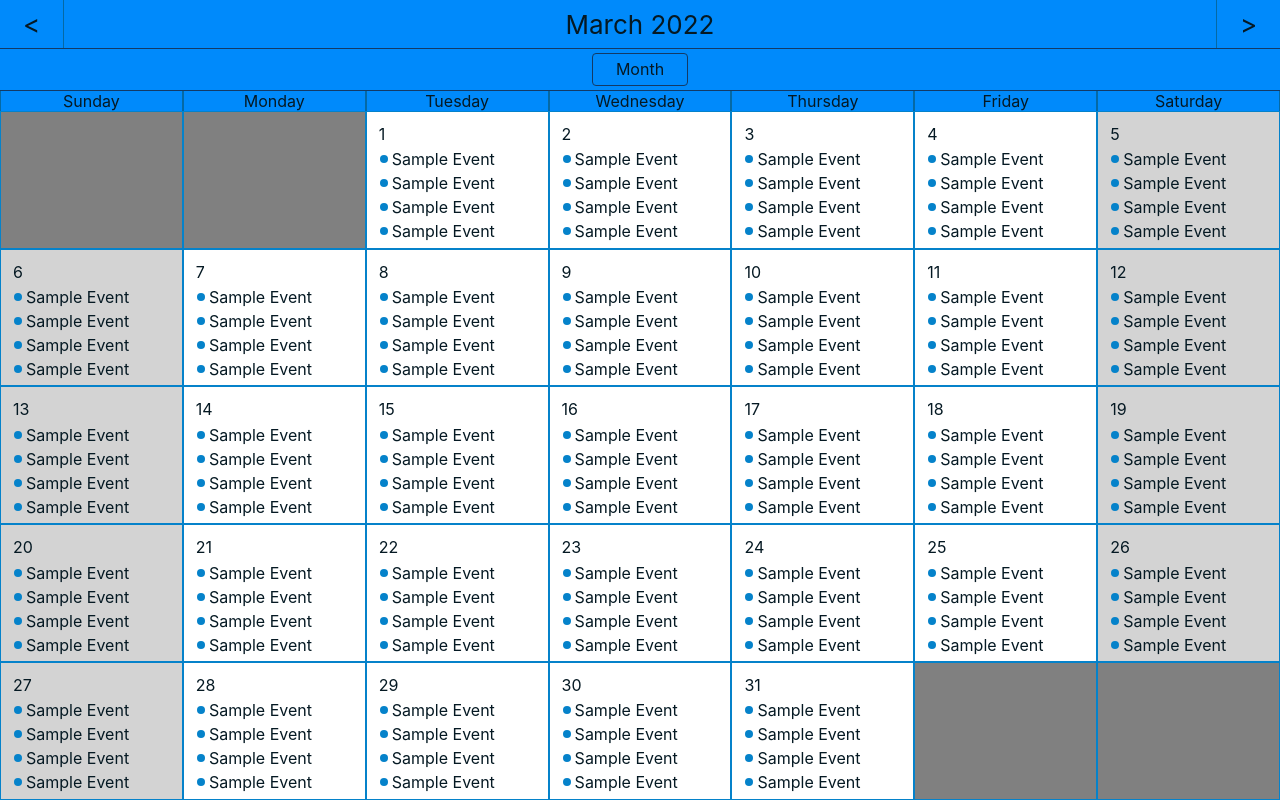
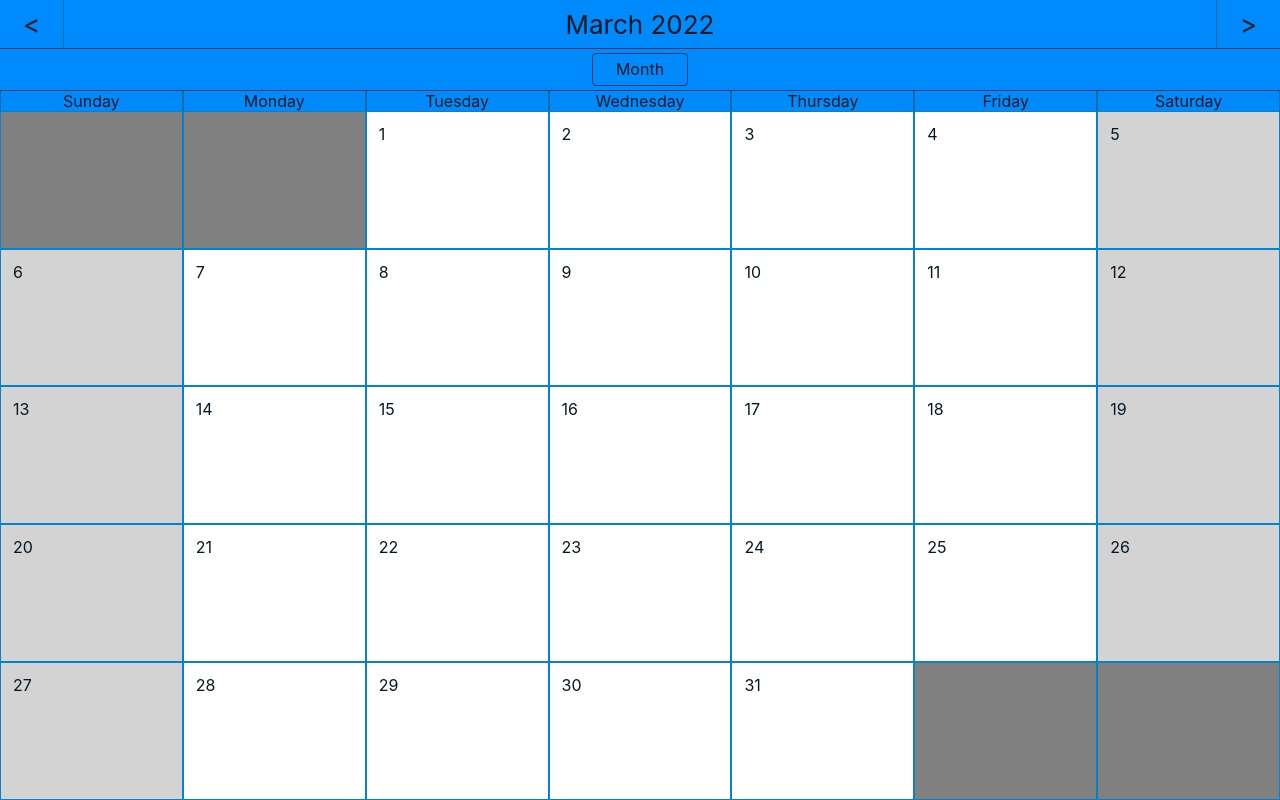
Before and after one commit to malee31/React-Calendar, a React (Create React App) app: page / in a window 1280 px wide. Built offline with nearby package versions, Linux system fonts and the light colour scheme.

Commit message:
Now able to load events per month from localStorage

```diff
--- a/src/Components/CalendarCells.js
+++ b/src/Components/CalendarCells.js
@@ -28,10 +28,9 @@ function CalendarCellLayer(props) {
 /**
  * Used to display and contain the contents of a single day on the Calendar
  * @param {boolean} [props.collapse = false] Whether to collapse and hide the cell horizontally
- * @param {boolean} [props.isWeekend = false] Whether the current cell contains a weekend day
  * @param {boolean} [props.focusedDayOfWeek = false] Whether the current cell contains a day that has the same day of the week as the focus
  * @param {boolean} [props.focused = false] Whether the current cell IS the focus
- * @param {number} props.dayNum The day of the month to display in the corner
+ * @param {DayData} props.dayData Data about the day this cell contains
  * @return {JSX.Element} A single cell on the calendar
  * @constructor
  */
@@ -39,13 +38,13 @@ function CalendarCell(props) {
 	const additionalClasses = [
 		"calendar-cell",
 		props.collapse ? "flex-collapse" : "flex-collapsible",
-		props.isWeekend && "weekend",
+		props.dayData.isWeekend && "weekend",
 		props.focusedDayOfWeek && "focused-day-of-week",
 		props.focused && "focused-day"
 	].filter(val => Boolean(val));
 
 	const focusCell = () => {
-		Dispatcher.FocusDay(props.dayNum);
+		Dispatcher.FocusDay(props.dayData.day);
 
 		if(rState().zoom === "WEEK") {
 			Dispatcher.Zoom("DAY");
@@ -58,11 +57,11 @@ function CalendarCell(props) {
 			onClick={focusCell}
 		>
 			<CalendarCellLayer className="calendar-event-layer">
-				<div className="calendar-cell-number">{props.dayNum}</div>
+				<div className="calendar-cell-number">{props.dayData.day}</div>
 				<div className="calendar-event-container">
-					{Array(15).fill(0).map(() => (
-						<div className="calendar-event-entry">
-							Sample Event
+					{props.dayData.events.map(eventData => (
+						<div className="calendar-event-entry" key={eventData.title}>
+							{eventData.title} - ${eventData.description}
 						</div>
 					))}
 				</div>
--- a/src/Components/CalendarRow.js
+++ b/src/Components/CalendarRow.js
@@ -36,7 +36,7 @@ export default function CalendarRow(props) {
 					if(dayData === null) {
 						return <DisabledCalendarCell collapse={Boolean(props.dayCollapse) && props.dayCollapse.dayNumber !== index} key={`Disabled-${index}`}/>;
 					} else {
-						return <CalendarCell focused={focusedDay === dayData} focusedDayOfWeek={focusedDay.dayOfWeek === dayData.dayOfWeek} collapse={Boolean(props.dayCollapse) && props.dayCollapse.dayNumber !== index} dayNum={dayData.day} isWeekend={dayData.isWeekend} key={`Day-${dayData.day}`}/>;
+						return <CalendarCell focused={focusedDay === dayData} focusedDayOfWeek={focusedDay.dayOfWeek === dayData.dayOfWeek} collapse={Boolean(props.dayCollapse) && props.dayCollapse.dayNumber !== index} dayData={dayData} key={`Day-${dayData.day}`}/>;
 					}
 				})
 			}
--- a/src/scripts/dateData.js
+++ b/src/scripts/dateData.js
@@ -1,3 +1,5 @@
+import { getMonthEvents } from "./eventStorage";
+
 /**
  * @typedef {Object} MonthData
  * @property {MonthData} [previous] MonthData of the previous month (without previous or next property)
@@ -21,6 +23,7 @@
  * @property {number} dayNumber Day of week. Starts with 0 as Sunday
  * @property {number} dayOfWeek Day of the week. Starts with 0 as Sunday and ends with 6 as Saturday
  * @property {boolean} isWeekend Whether the day of the week is Sunday or Saturday. Made for convenience
+ * @property {EventData} events All events on the given day
  */
 
 /**
@@ -31,6 +34,7 @@
  * @returns {MonthData} Returns MonthData object with a previous and next field
  */
 function getMonthData(year, month, includeSurrounding = false) {
+	const events = getMonthEvents(month + 1, year);
 	const dateProbe = new Date(year, month, 1);
 	month = dateProbe.getMonth();
 	year = dateProbe.getFullYear();
@@ -57,7 +61,8 @@ function getMonthData(year, month, includeSurrounding = false) {
 				day: dayOfMonth,
 				dayNumber: dateProbe.getDay(),
 				dayOfWeek: dayOfWeek,
-				isWeekend: dayOfWeek === 0 || dayOfWeek === 6
+				isWeekend: dayOfWeek === 0 || dayOfWeek === 6,
+				events: events.find(event => event.day === dayOfMonth) || []
 				// isInMonth: probedMonth === month,
 				// dateString: dateProbe.toISOString()
 			};
@@ -69,6 +74,8 @@ function getMonthData(year, month, includeSurrounding = false) {
 		monthData.previous = getMonthData(year, month - 1);
 		monthData.next = getMonthData(year, month + 1);
 	}
+
+	console.log(monthData);
 	return monthData;
 }
 
--- a/src/eventStorage.js
+++ b/src/scripts/eventStorage.js
@@ -68,7 +68,7 @@ function toKey(month, year) {
  */
 export function getMonthEvents(month, year) {
 	rangeCheck(month, year);
-	return JSON.parse(localStorage.getItem(toKey(month, year))) || { days: [], length: 0 };
+	return JSON.parse(localStorage.getItem(toKey(month, year))) || [];
 }
 
 /**
```
